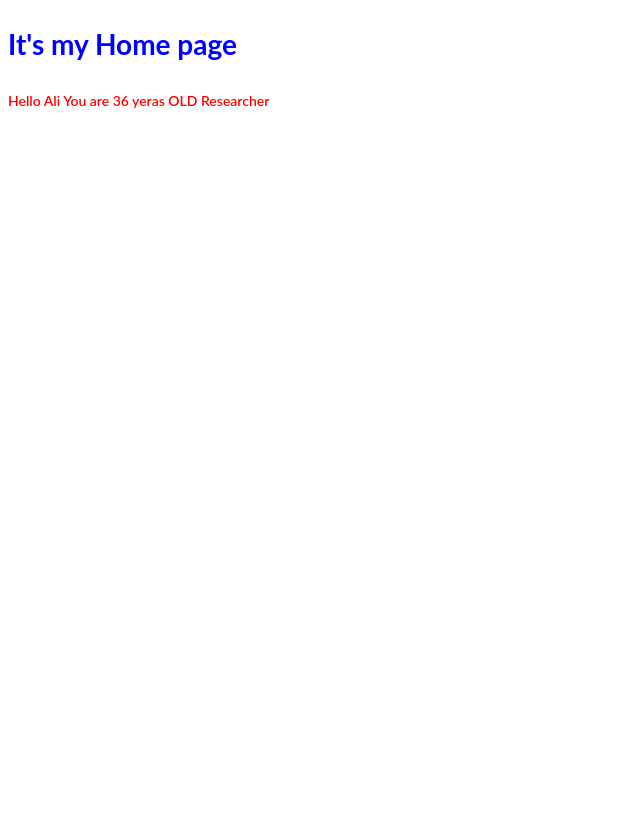
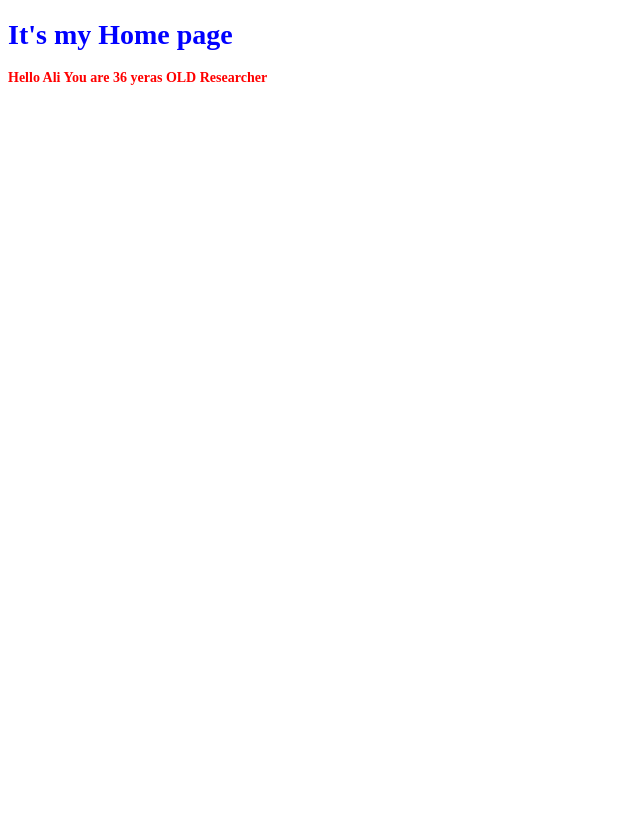
Before and after one commit to shahnawazkcl/flask_project, a Flask app: page / in a window 1280 px wide. Shown: the whole page, without its empty margins (0-640 px from the left). After the commit the page ends 85 px from the top, so only its background shows below. Run offline with Flask 2, Linux system fonts and the light colour scheme.

Commit message:
removed style not recongnsed bug

```diff
--- a/flaskr/static/style.css
+++ b/flaskr/static/style.css
@@ -1,9 +1,6 @@
 /* */
-body,h1,h2,h3,h4,h5,h6 {
+.body{
     font-family: "Lato", sans-serif;
-}
-
-body, html {
     height: 100%;
     color: #777;
     line-height: 1.8;
```
